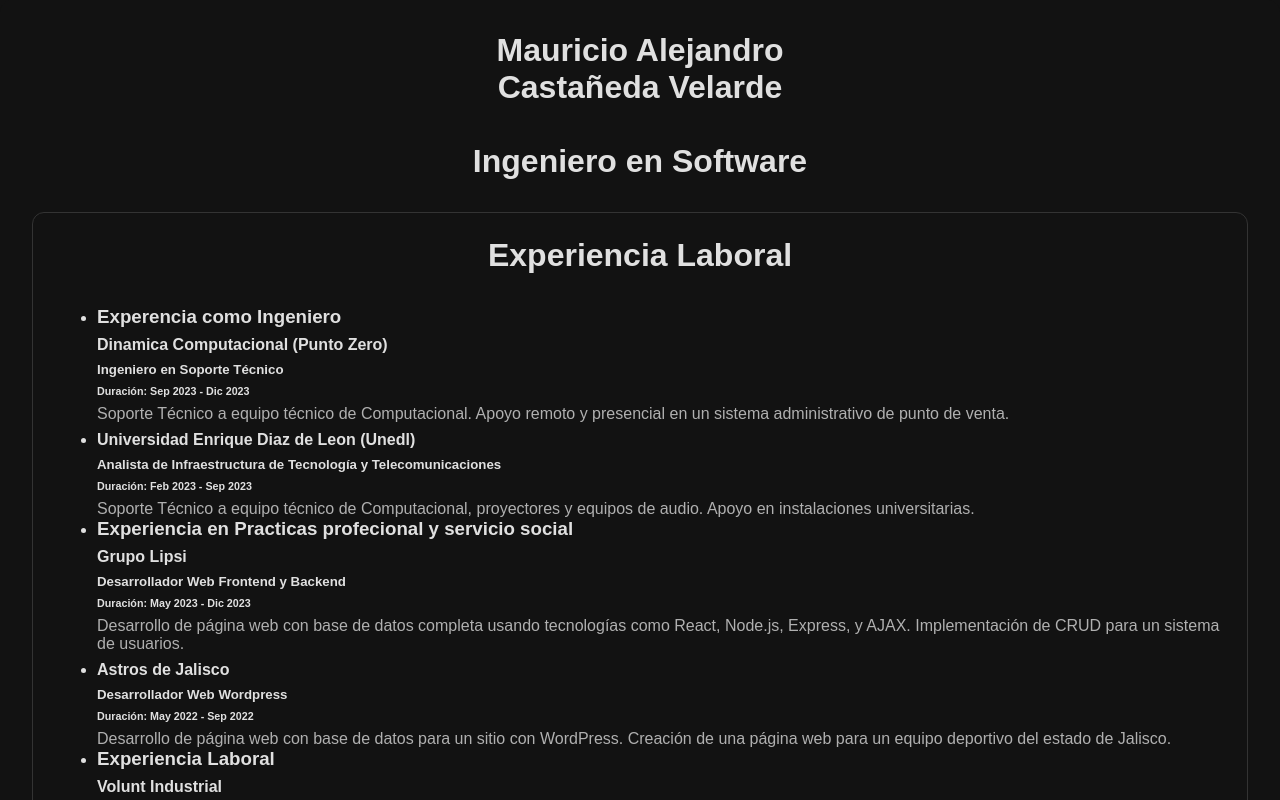
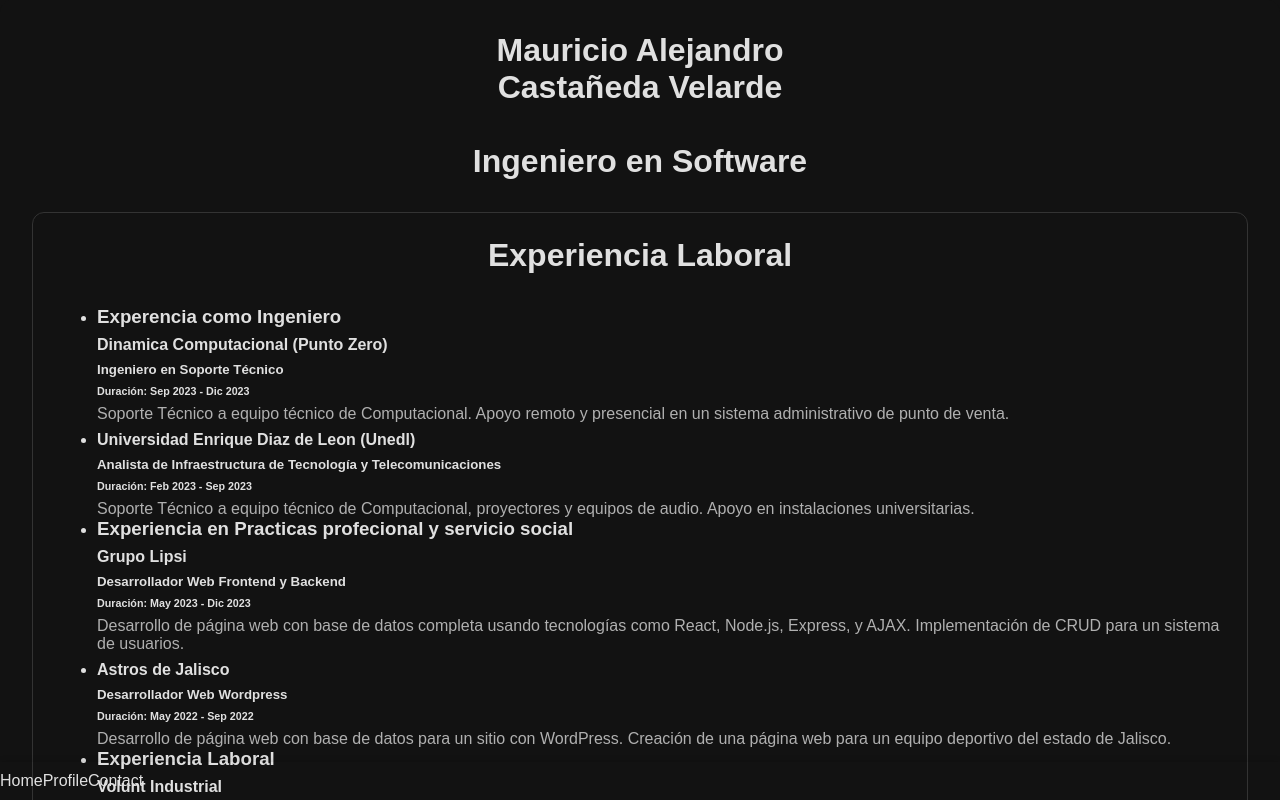
Before and after one commit to MCASTV/Portafolio, a React (Vite) app: page / in a window 1280 px wide. Shown: the top 800 px of the page. Built offline with nearby package versions, Linux system fonts and the light colour scheme.

Commit message:
Actualizacio footer

```diff
--- a/src/Home.jsx
+++ b/src/Home.jsx
@@ -2,6 +2,7 @@ import React from 'react';
 
 
 import './Home.css';
+import FooterNavbar from './FooterNav';
 
 
 
@@ -178,6 +179,9 @@ const Home = () => {
         <p>GitHub: <a href={contactInfo.github} target="_blank" rel="noopener noreferrer">{contactInfo.github}</a></p>
         <p>Ubicacion {contactInfo.ciudad}</p>
       </div>
+
+
+      <FooterNavbar/>
     </div>
 
   );
```
